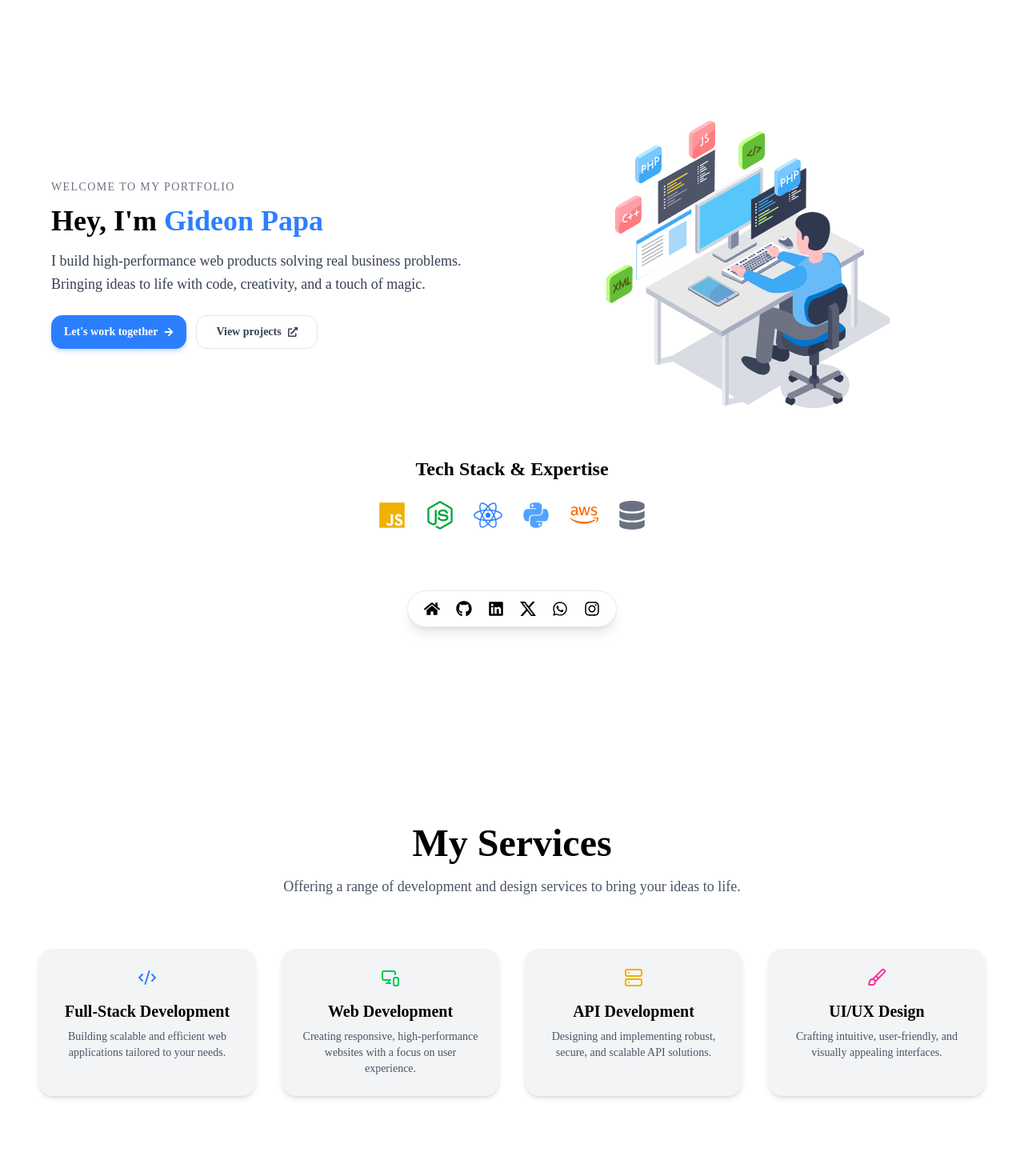
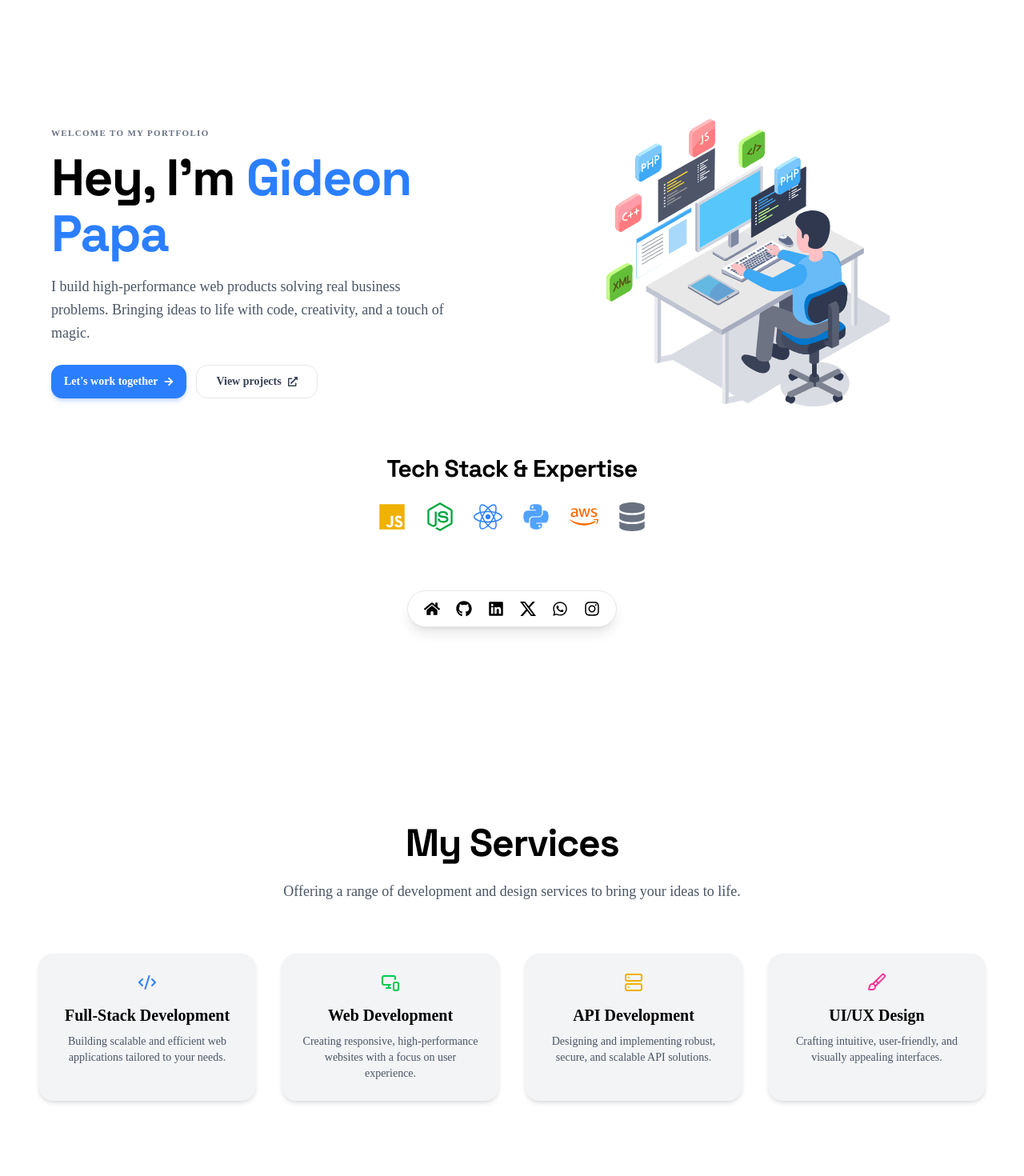
Before and after one commit to Nigiddy/my_portfolio, a Next.js app: page / in a window 1280 px wide. Shown: the top 1470 px of the page at 80% size. Built offline with nearby package versions, Linux system fonts and the light colour scheme.

Commit message:
Resolved the fonts issues

```diff
--- a/src/app/globals.css
+++ b/src/app/globals.css
@@ -1,7 +1,3 @@
-@tailwind base;
-@tailwind components;
-@tailwind utilities;
-
 @import "tailwindcss";
 
 @import "tw-animate-css";
@@ -13,9 +9,9 @@
 @theme inline {
   --color-background: var(--background);
   --color-foreground: var(--foreground);
-  --font-sans: var(--font-sans);
+  --font-sans: var(--font-geist-sans);
   --font-mono: var(--font-geist-mono);
-  --font-heading: var(--font-sans);
+  --font-heading: var(--font-display);
   --color-sidebar-ring: var(--sidebar-ring);
   --color-sidebar-border: var(--sidebar-border);
   --color-sidebar-accent-foreground: var(--sidebar-accent-foreground);
@@ -52,6 +48,9 @@
   --radius-2xl: calc(var(--radius) * 1.8);
   --radius-3xl: calc(var(--radius) * 2.2);
   --radius-4xl: calc(var(--radius) * 2.6);
+  /* Brand accent */
+  --color-brand: var(--brand);
+  --color-brand-hover: var(--brand-hover);
 }
 
 html {
@@ -91,6 +90,9 @@ html {
   --sidebar-accent-foreground: oklch(0.205 0 0);
   --sidebar-border: oklch(0.922 0 0);
   --sidebar-ring: oklch(0.708 0 0);
+  /* Brand */
+  --brand: oklch(0.6 0.22 250);
+  --brand-hover: oklch(0.55 0.22 250);
 }
 
 .dark {
@@ -138,3 +140,22 @@ html {
     @apply font-sans;
   }
 }
+
+@layer utilities {
+  /* Overline / eyebrow label */
+  .text-overline {
+    font-size: 0.6875rem; /* 11px */
+    font-weight: 600;
+    letter-spacing: 0.12em;
+    text-transform: uppercase;
+  }
+
+  /* Tooltip for floating nav bar */
+  .tooltip {
+    @apply absolute bottom-full left-1/2 -translate-x-1/2
+           mb-2 px-2 py-1 rounded text-xs text-white whitespace-nowrap
+           bg-gray-900/90 dark:bg-white/90 dark:text-gray-900
+           opacity-0 pointer-events-none transition-opacity duration-200
+           group-hover:opacity-100;
+  }
+}
--- a/src/app/layout.js
+++ b/src/app/layout.js
@@ -1,7 +1,6 @@
 import "./globals.css";
-import { Geist, Geist_Mono } from "next/font/google";
-import { Analytics } from "@vercel/analytics/react"
-// ...existing code...
+import { Geist, Geist_Mono, Space_Grotesk } from "next/font/google";
+import { Analytics } from "@vercel/analytics/react";
 
 const geistSans = Geist({
   variable: "--font-geist-sans",
@@ -13,26 +12,31 @@ const geistMono = Geist_Mono({
   subsets: ["latin"],
 });
 
+const spaceGrotesk = Space_Grotesk({
+  variable: "--font-display",
+  subsets: ["latin"],
+  weight: ["600", "700"],
+});
+
 export const metadata = {
   title: "Gideon Papa",
-  description: "A showcase of my work and skills.",
+  description:
+    "Gideon Papa — Full-Stack Developer in Nairobi, Kenya. I build high-performance web apps, fintech solutions & REST APIs. Open to new opportunities.",
   icons: {
-    icon: "/favicon.ico", // Default favicon
-    shortcut: "/favicon-32x32.png", // Shortcut icon
-    apple: "/apple-touch-icon.png", // iOS icon
+    icon: "/favicon.ico",
+    shortcut: "/favicon-32x32.png",
+    apple: "/apple-touch-icon.png",
   },
-  manifest: "/site.webmanifest", // Web manifest file
+  manifest: "/site.webmanifest",
 };
 
 export default function RootLayout({ children }) {
-// ...existing code...
-
   return (
     <html lang="en">
       <head>
         <meta charSet="UTF-8" />
         <meta name="viewport" content="width=device-width, initial-scale=1" />
-        <meta name="description" content="A showcase of my work and skills." />
+        <meta name="description" content="Gideon Papa — Full-Stack Developer in Nairobi, Kenya. I build high-performance web apps, fintech solutions & REST APIs. Open to new opportunities." />
         <meta property="og:title" content="Gideon Papa Portfolio" />
         <meta property="og:description" content="A showcase of my work and skills." />
         <meta property="og:type" content="website" />
@@ -52,7 +56,7 @@ export default function RootLayout({ children }) {
         <title>Gideon Papa</title>
       </head>
       <body
-        className={`${geistSans.variable} ${geistMono.variable} min-h-screen bg-white text-black dark:bg-black dark:text-white transition-colors duration-300`}
+        className={`${geistSans.variable} ${geistMono.variable} ${spaceGrotesk.variable} min-h-screen bg-white text-black dark:bg-black dark:text-white transition-colors duration-300`}
       >
   {children}
   {/* Client component to update theme color dynamically */}
--- a/src/app/page.js
+++ b/src/app/page.js
@@ -6,7 +6,7 @@ import Projects from "../components/Projects";
 
 export default function Home() {
   return (
-    <div className="bg-white text-black dark:bg-black dark:text-white transition-colors duration-300">
+    <div className="transition-colors duration-300">
       <Hero />
       <Services />
       <Projects />
--- a/src/components/Contact.jsx
+++ b/src/components/Contact.jsx
@@ -48,7 +48,7 @@ export default function ContactSection() {
   };
 
   return (
-    <section id="contact" className="relative w-full py-16 px-6 sm:px-12 bg-white dark:bg-black transition-colors">
+    <section id="contact" className="relative w-full py-16 px-6 sm:px-12 transition-colors">
       <div className="max-w-6xl mx-auto grid grid-cols-1 md:grid-cols-2 gap-12 items-center">
 
         {/* Animation */}
@@ -68,10 +68,10 @@ export default function ContactSection() {
           transition={{ duration: 0.8 }}
           className="w-full bg-gray-100 dark:bg-gray-800 p-6 sm:p-8 rounded-xl shadow-md"
         >
-          <h2 className="text-2xl font-bold mb-4 text-center text-gray-800 dark:text-white">
+          <h2 className="font-heading text-3xl sm:text-4xl font-bold mb-3 text-center tracking-tight leading-tight text-gray-900 dark:text-white">
             Get in Touch
           </h2>
-          <p className="text-center text-gray-600 dark:text-gray-400 mb-8 text-sm">
+          <p className="text-center text-gray-500 dark:text-gray-400 mb-8 text-base max-w-sm mx-auto leading-relaxed">
             Have a project in mind?
           </p>
 
--- a/src/components/Hero.jsx
+++ b/src/components/Hero.jsx
@@ -64,7 +64,7 @@ export default function HeroSection() {
       {/* Hero Section */}
       <section
         id="home"
-        className={`relative w-full h-screen flex flex-col items-center justify-center px-6 sm:px-12 bg-white text-black dark:bg-black dark:text-white`} //  Tailwind handles theme
+        className="relative w-full min-h-screen flex flex-col items-center justify-center px-6 sm:px-12 py-20"
       >
         <div className="max-w-6xl w-full grid grid-cols-1 md:grid-cols-2 gap-8 items-center">
           {/* Text Content */}
@@ -75,18 +75,21 @@ export default function HeroSection() {
             animate="show"
           >
             <motion.div variants={item}>
-              <h4 className="text-sm uppercase tracking-widest text-gray-500">
+              <p className="text-overline text-gray-500 dark:text-gray-400">
                 Welcome to My Portfolio
-              </h4>
+              </p>
             </motion.div>
             <motion.div variants={item}>
-              <h1 className="text-2xl sm:text-4xl font-bold mt-3">
+              <h1
+                className="font-heading font-bold mt-3 tracking-tight leading-[1.1]"
+                style={{ fontSize: "clamp(2.25rem, 5.5vw, 4rem)" }}
+              >
                 Hey, I'm <span className="text-blue-500">Gideon Papa</span>
               </h1>
             </motion.div>
             <motion.div variants={item}>
-              <motion.h4
-                className="text-base sm:text-lg font-medium mt-4 text-gray-700 dark:text-gray-300 leading-relaxed"
+              <motion.p
+                className="text-base sm:text-lg font-medium mt-4 text-gray-600 dark:text-gray-300 leading-relaxed max-w-lg"
                 variants={container}
                 initial="hidden"
                 animate="show"
@@ -98,7 +101,7 @@ export default function HeroSection() {
                       {w}
                     </motion.span>
                   ))}
-              </motion.h4>
+              </motion.p>
             </motion.div>
             <motion.div variants={item}>
               <div className="flex flex-wrap gap-3 mt-6">
@@ -136,9 +139,9 @@ export default function HeroSection() {
 
         {/* Tech Stack Section */}
         <div className="mt-12 w-full max-w-4xl">
-          <h3 className="text-2xl font-bold text-center mb-6">
+          <h2 className="font-heading text-2xl sm:text-3xl font-bold text-center mb-6 tracking-tight">
             Tech Stack & Expertise
-          </h3>
+          </h2>
           <div className="flex flex-wrap justify-center gap-6">
             <FaJs className="text-yellow-500 text-4xl hover:scale-110 transition-transform duration-300" />
             <FaNodeJs className="text-green-600 text-4xl hover:scale-110 transition-transform duration-300" />
@@ -230,28 +233,6 @@ export default function HeroSection() {
         </div>
       </div>
 
-      {/* Tooltip Styling */}
-      <style jsx>{`
-        .tooltip {
-          position: absolute;
-          bottom: 150%;
-          left: 50%;
-          transform: translateX(-50%);
-          background-color: #000000cc;
-          color: white;
-          padding: 4px 8px;
-          border-radius: 4px;
-          font-size: 0.75rem;
-          white-space: nowrap;
-          opacity: 0;
-          pointer-events: none;
-          transition: opacity 0.3s;
-        }
-
-        .group:hover .tooltip {
-          opacity: 1;
-        }
-      `}</style>
     </>
   );
 }
--- a/src/components/Projects.jsx
+++ b/src/components/Projects.jsx
@@ -141,10 +141,10 @@ const ProjectCard = ({ project, reverse }) => (
     {/* Content */}
     <div className="w-full lg:w-1/2 flex flex-col gap-5 lg:gap-6">
       <div>
-        <p className="text-[10px] sm:text-xs font-bold tracking-widest uppercase text-blue-500 dark:text-blue-400 mb-2">
+        <p className="text-[11px] sm:text-xs font-semibold tracking-widest uppercase text-blue-500 dark:text-blue-400 mb-2">
           {project.category}
         </p>
-        <h3 className="text-2xl sm:text-3xl md:text-[2.15rem] font-extrabold text-gray-900 dark:text-white leading-tight tracking-tight">
+        <h3 className="font-heading text-2xl sm:text-3xl md:text-4xl font-bold text-gray-900 dark:text-white leading-tight tracking-tight">
           {project.title}
         </h3>
         <p className="mt-2.5 sm:mt-3 text-sm sm:text-base text-gray-600 dark:text-gray-400 leading-relaxed">
@@ -200,7 +200,7 @@ export default function Projects() {
       <div className="max-w-6xl mx-auto px-6 relative">
         {/* Header */}
         <div className="text-center mb-12 lg:mb-20">
-          <h2 className="text-3xl sm:text-4xl md:text-5xl font-extrabold tracking-tight text-gray-900 dark:text-white">
+          <h2 className="font-heading text-3xl sm:text-4xl md:text-5xl font-bold tracking-tight leading-tight text-gray-900 dark:text-white">
             My Projects
           </h2>
           <p className="mt-3 sm:mt-4 text-base sm:text-lg text-gray-500 dark:text-gray-400 max-w-xl mx-auto">
--- a/src/components/Services.jsx
+++ b/src/components/Services.jsx
@@ -31,7 +31,7 @@ export default function ServicesPage() {
   ];
 
   return (
-    <section id="services" className="w-full min-h-screen flex flex-col items-center justify-center px-6 sm:px-12 bg-white dark:bg-black text-black dark:text-white transition-colors duration-500 py-20">
+    <section id="services" className="w-full min-h-screen flex flex-col items-center justify-center px-6 sm:px-12 transition-colors duration-500 py-20">
       {/* Heading */}
       <motion.div
         className="text-center max-w-3xl"
@@ -40,7 +40,7 @@ export default function ServicesPage() {
         viewport={{ once: true }}
         transition={{ duration: 0.8 }}
       >
-        <h2 className="text-4xl sm:text-5xl font-bold">My Services</h2>
+        <h2 className="font-heading text-3xl sm:text-4xl lg:text-5xl font-bold tracking-tight leading-tight">My Services</h2>
         <p className="text-lg text-gray-600 dark:text-gray-400 mt-4">
           Offering a range of development and design services to bring your ideas to life.
         </p>
@@ -61,7 +61,7 @@ export default function ServicesPage() {
             aria-label={`Service: ${service.title}. ${service.description}`}
           >
             <service.Icon className={`text-5xl ${service.color}`} />
-            <h3 className="text-xl font-semibold mt-4 text-center">{service.title}</h3>
+            <h3 className="text-xl font-semibold mt-4 text-center leading-snug">{service.title}</h3>
             <p className="text-gray-600 dark:text-gray-400 mt-2 text-center text-sm">
               {service.description}
             </p>
```
Also changed, not shown: src/components/Footer.jsx (+9 -9 lines).
